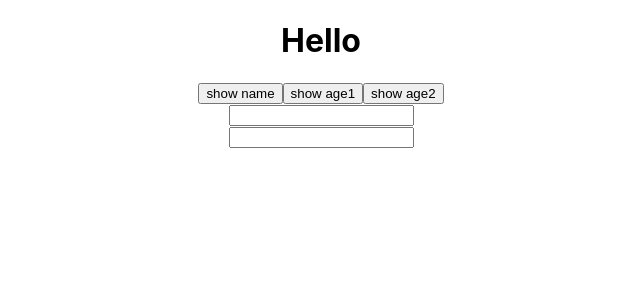
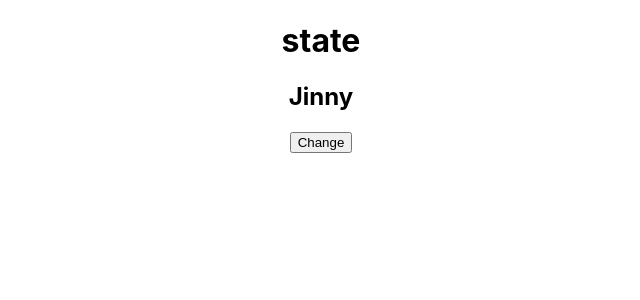
Before and after one commit to chungi21/React-Basic, a React (Create React App) app: page / in a window 1280 px wide. Shown: the top 300 px of the page, without its empty margins (319-959 px from the left). Built offline with nearby package versions, Linux system fonts and the light colour scheme.

Commit message:
state, useState

```diff
--- a/src/component/Hello.js
+++ b/src/component/Hello.js
@@ -1,45 +1,23 @@
+import { useState } from "react";
+
 export default function Hello() {
 
-    function showName() {
-        console.log("Jinny");
-    }
+    // let name = "Jinny";
+    const [name, setName] = useState('Jinny');
 
-    function showAge(age) {
-        console.log(age);
-    }
+    function chaneName() {
+        // name = name == "Jinny" ? "jin" : "Jinny";
+        // document.getElementById("name").innerText = name;
+        const newName = name == "Jinny" ? "jin" : "Jinny";
+        setName(newName);
 
-    function showText1(e) {
-        console.log(e.target.value)
-    }
-
-    function showText2(txt) {
-        console.log(txt)
     }
 
     return (
         <>
-            <h1>Hello</h1>
-            <button onClick={showName}>show name</button>
-
-            <button onClick={
-                () => {
-                    console.log(20);
-                }
-            }>show age1</button>
-
-            <button onClick={
-                () => {
-                    showAge(10);
-                }
-            }>show age2</button>
-
-            <br/>
-            <input type="text" onChange={showText1}/>
-            <br/>
-            <input type="text" onChange={ e => {
-                const txt = e.target.value;
-                showText2(txt);
-            }}/>
+            <h1>state</h1>
+            <h2 id="name">{name}</h2>
+            <button onClick={chaneName}>Change</button>
         </>
     );
 }
```
